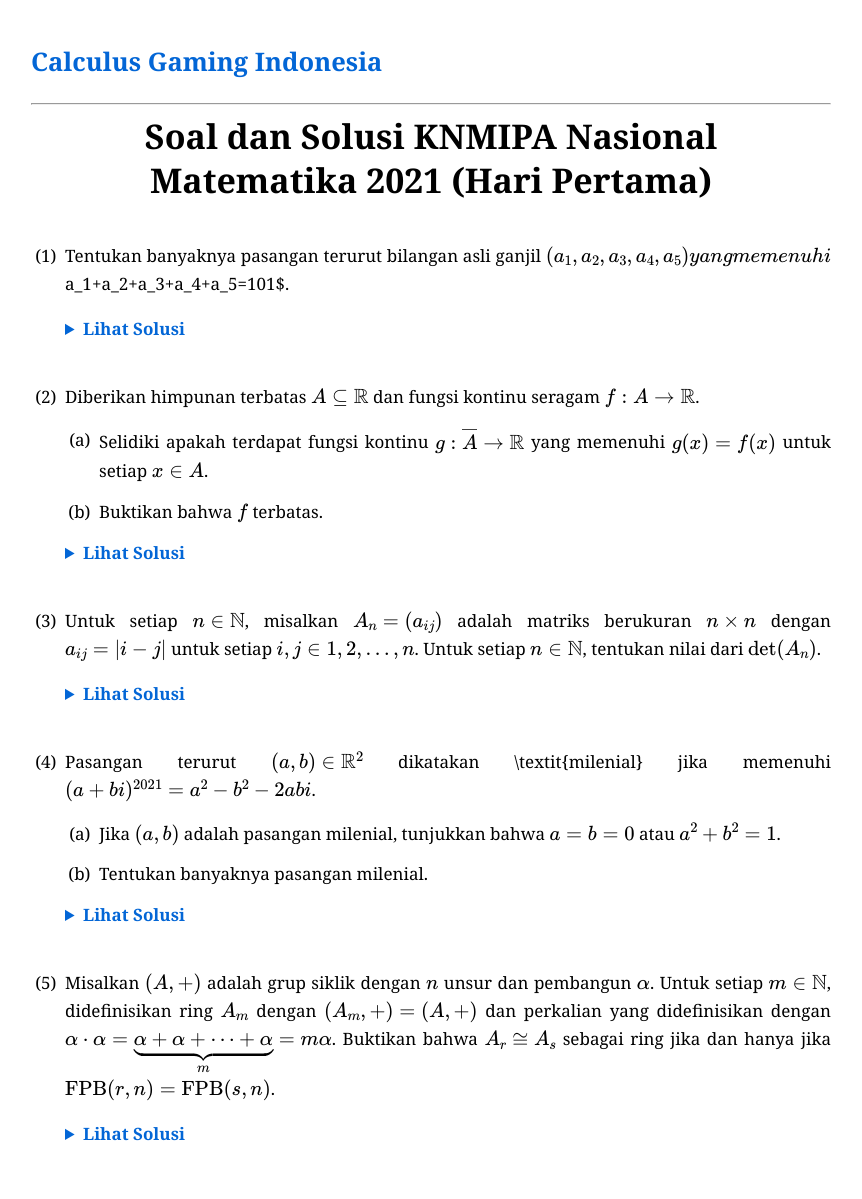
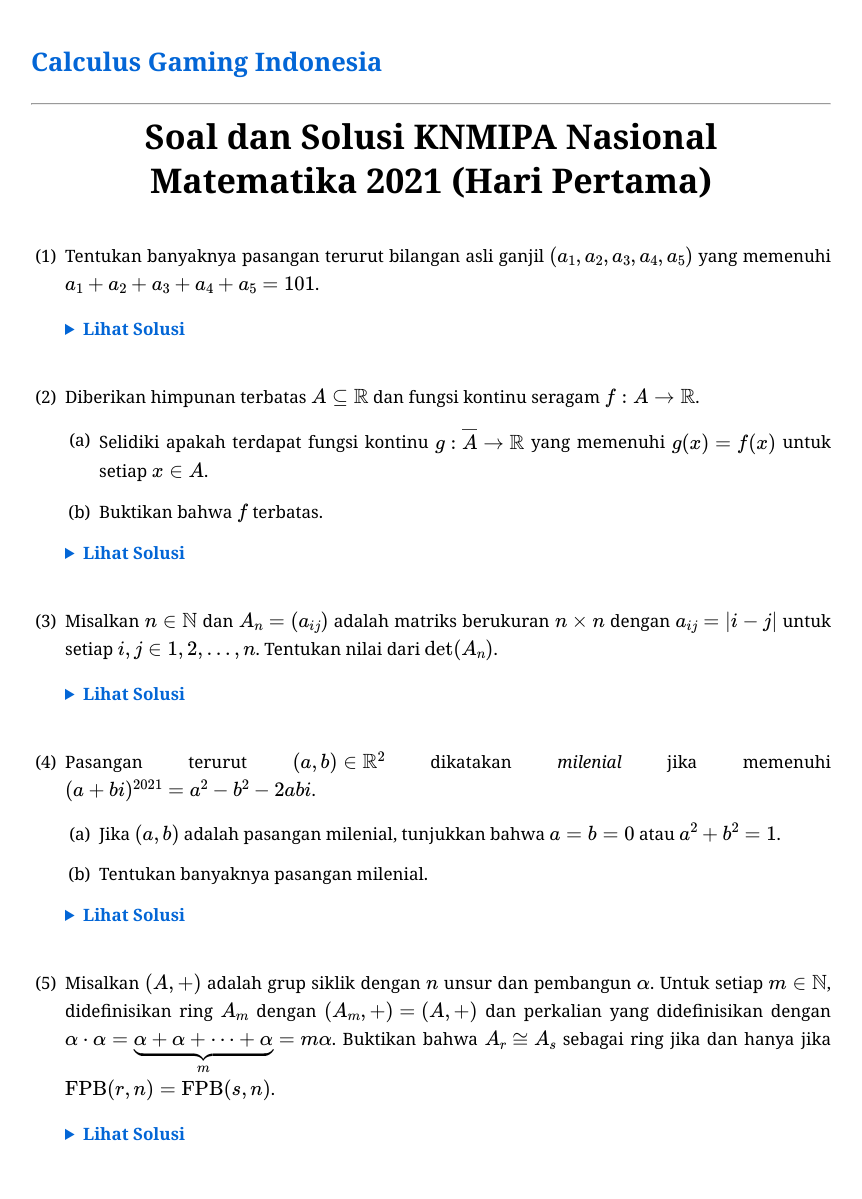
Before and after one commit to calculusgamingindonesia/calculusgamingindonesia.github.io, a Jekyll site: the page built from _posts/2026-07-01-knmipa-nas-mat-21-2.md, in a window 1280 px wide. Shown: the whole page, without its empty margins (209-1071 px from the left). Built offline with Jekyll 4.4.1, drawn with Linux system fonts in a browser that asks for light colours; some web fonts are replaced.

Commit message:
Update 2026-07-01-knmipa-nas-mat-21-2.md

```diff
--- a/_posts/2026-07-01-knmipa-nas-mat-21-2.md
+++ b/_posts/2026-07-01-knmipa-nas-mat-21-2.md
@@ -13,7 +13,7 @@ urutan: 13
     </h1>
 </div>
 
-1. Tentukan banyaknya pasangan terurut bilangan asli ganjil $(a_1, a_2, a_3, a_4, a_5) yang memenuhi $a_1+a_2+a_3+a_4+a_5=101$.
+1. Tentukan banyaknya pasangan terurut bilangan asli ganjil $(a_1, a_2, a_3, a_4, a_5)$ yang memenuhi $a_1+a_2+a_3+a_4+a_5=101$.
 
    <details>
    <summary>Lihat Solusi</summary>
@@ -36,7 +36,7 @@ urutan: 13
 
    </div>
    </details>
-3. Untuk setiap $n\in\mathbb{N}$, misalkan $A_n=(a_{ij})$ adalah matriks berukuran $n\times n$ dengan $a_{ij}=\vert i-j\vert$ untuk setiap $i, j\in\{1, 2, \ldots, n\}$. Untuk setiap $n\in\mathbb{N}$, tentukan nilai dari $\mathrm{det}(A_n)$.
+3. Misalkan $n\in\mathbb{N}$ dan $A_n=(a_{ij})$ adalah matriks berukuran $n\times n$ dengan $a_{ij}=\vert i-j\vert$ untuk setiap $i, j\in\{1, 2, \ldots, n\}$. Tentukan nilai dari $\mathrm{det}(A_n)$.
 
    <details>
    <summary>Lihat Solusi</summary>
@@ -47,7 +47,7 @@ urutan: 13
    </div>
    </details>
 
-4. Pasangan terurut $(a, b)\in\mathbb{R}^2$ dikatakan \textit{milenial} jika memenuhi $(a+bi)^{2021}=a^2-b^2-2abi$.
+4. Pasangan terurut $(a, b)\in\mathbb{R}^2$ dikatakan *milenial* jika memenuhi $(a+bi)^{2021}=a^2-b^2-2abi$.
    * (a) Jika $(a, b)$ adalah pasangan milenial, tunjukkan bahwa $a=b=0$ atau $a^2+b^2=1$.
    * (b) Tentukan banyaknya pasangan milenial.
 
```
